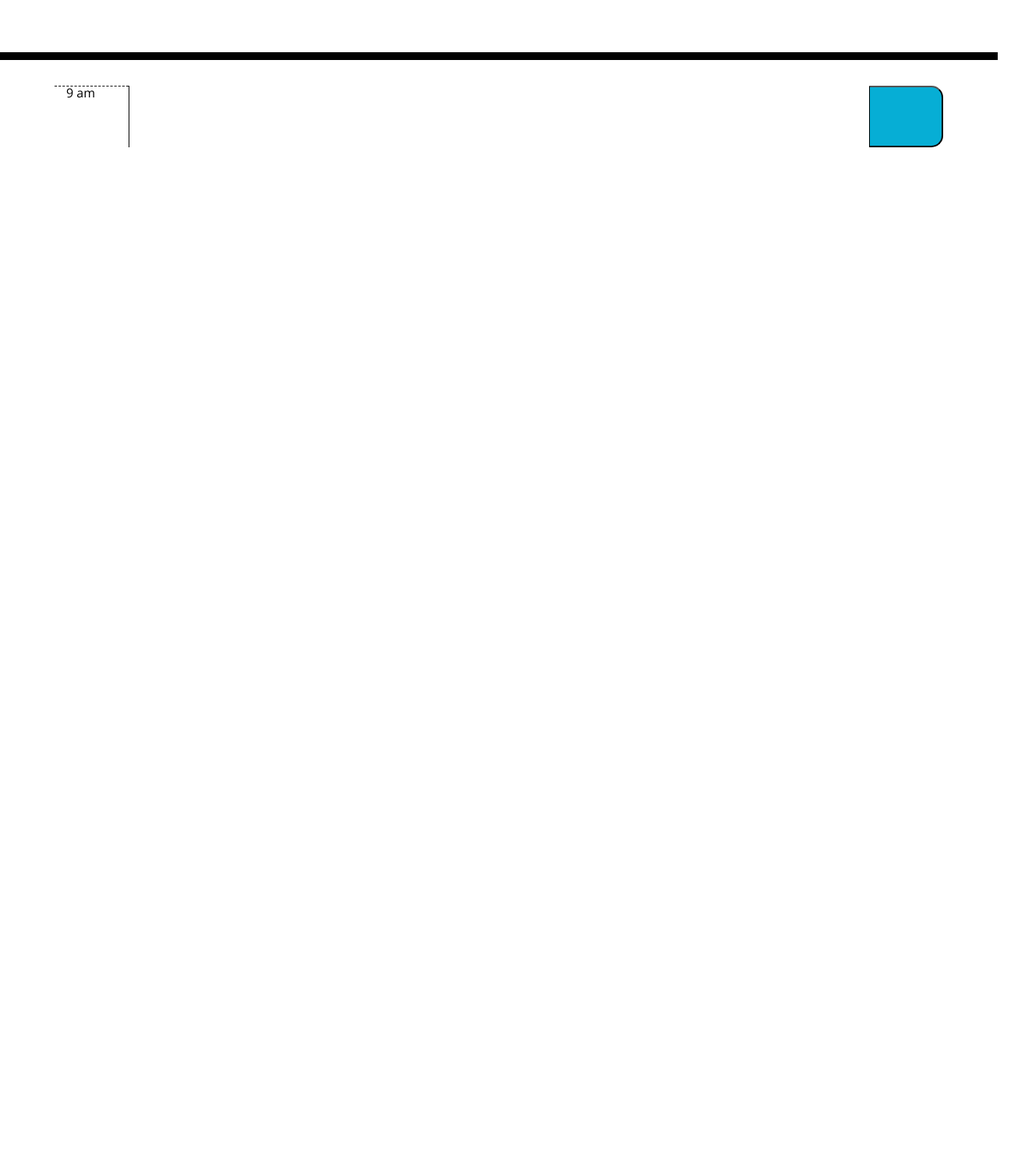
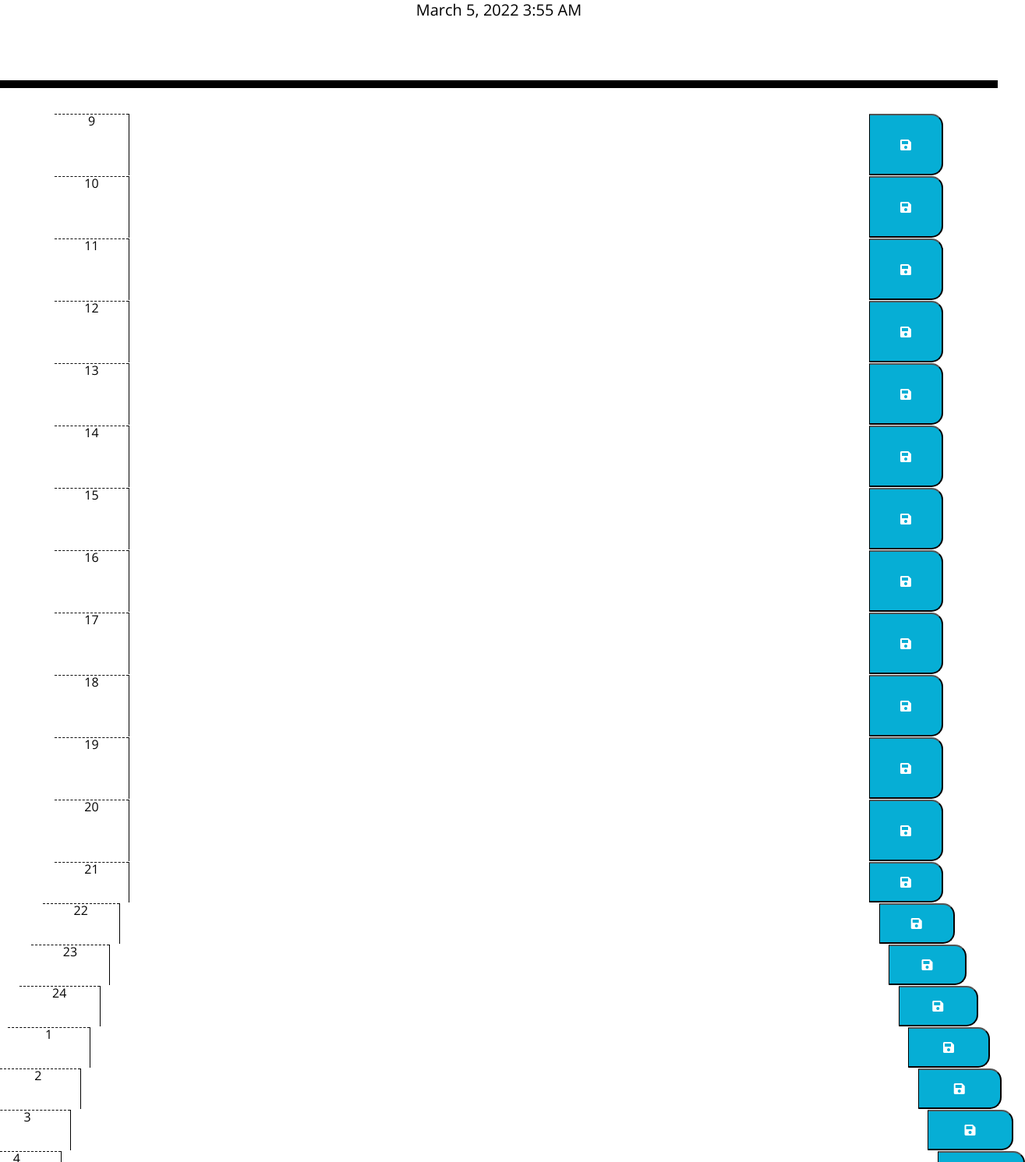
Before and after one commit to choyle-01/fun-schedule, a plain HTML site: page index.html in a window 1280 px wide. Shown: the part 191-1682 px from the top of the page at 78% size, 1315 px wide, since content can reach past the window. Before the commit the page ends 800 px from the top, so only its background shows below. Drawn offline with nearby package versions, Linux system fonts and the light colour scheme.

Commit message:
started on javaScript. HTML in a good place now

```diff
--- a/index.html
+++ b/index.html
@@ -29,15 +29,167 @@
       <p id="currentDay" class="lead"></p>
     </header>
     <div class="container">
-      <!-- Timeblocks go here -->
-      <div class="row">
-        <div class="col-1 hour">9 am</div>
-        <textarea class="col-10 description"></textarea>
-        <button class="col-1 saveBtn"></button>
+      <div class="row time-block">
+        <div class="col-1 hour">9</div>
+        <textarea id='9' class="col-10 description"></textarea>
+        <button class="col-1 saveBtn">
+          <i class="fas fa-save"></i>
+        </button>
+      </div>
+      <div class="row time-block">
+        <div class="col-1 hour">10</div>
+        <textarea id='10' class="col-10 description"></textarea>
+        <button class="col-1 saveBtn">
+          <i class="fas fa-save"></i>
+        </button>
+      </div>
+      <div class="row time-block">
+        <div class="col-1 hour">11</div>
+        <textarea id='11' class="col-10 description"></textarea>
+        <button class="col-1 saveBtn">
+          <i class="fas fa-save"></i>
+        </button>
+      </div>
+      <div class="row time-block">
+        <div class="col-1 hour">12</div>
+        <textarea id='12' class="col-10 description"></textarea>
+        <button class="col-1 saveBtn">
+          <i class="fas fa-save"></i>
+        </button>
+      </div>
+      <div class="row time-block">
+        <div class="col-1 hour">13</div>
+        <textarea id='13' class="col-10 description"></textarea>
+        <button class="col-1 saveBtn">
+          <i class="fas fa-save"></i>
+        </button>
+      </div>
+      <div class="row time-block">
+        <div class="col-1 hour">14</div>
+        <textarea id='14' class="col-10 description"></textarea>
+        <button class="col-1 saveBtn">
+          <i class="fas fa-save"></i>
+        </button>
+      </div>
+      <div class="row time-block">
+        <div class="col-1 hour">15</div>
+        <textarea id='15' class="col-10 description"></textarea>
+        <button class="col-1 saveBtn">
+          <i class="fas fa-save"></i>
+        </button>
+      </div>
+      <div class="row time-block">
+        <div class="col-1 hour">16</div>
+        <textarea id='16' class="col-10 description"></textarea>
+        <button class="col-1 saveBtn">
+          <i class="fas fa-save"></i>
+        </button>
+      </div>
+      <div class="row time-block">
+        <div class="col-1 hour">17</div>
+        <textarea id='17' class="col-10 description"></textarea>
+        <button class="col-1 saveBtn">
+          <i class="fas fa-save"></i>
+        </button>
+      </div>
+      <div class="row time-block">
+        <div class="col-1 hour">18</div>
+        <textarea id='18' class="col-10 description"></textarea>
+        <button class="col-1 saveBtn">
+          <i class="fas fa-save"></i>
+        </button>
+      </div>
+      <div class="row time-block">
+        <div class="col-1 hour">19</div>
+        <textarea id='19' class="col-10 description"></textarea>
+        <button class="col-1 saveBtn">
+          <i class="fas fa-save"></i>
+        </button>
+      </div>
+      <div class="row time-block">
+        <div class="col-1 hour">20</div>
+        <textarea id='20' class="col-10 description"></textarea>
+        <button class="col-1 saveBtn">
+          <i class="fas fa-save"></i>
+        </button>
+      </div>
+      <div class="row time-block">
+        <div class="col-1 hour">21</div>
+        <textarea id='21' class="col-10 description"></textarea>
+        <button class="col-1 saveBtn">
+          <i class="fas fa-save"></i>
+        </button>
+      <div class="row time-block">
+        <div class="col-1 hour">22</div>
+        <textarea id='22' class="col-10 description"></textarea>
+        <button class="col-1 saveBtn">
+          <i class="fas fa-save"></i>
+        </button>
+      <div class="row time-block">
+        <div class="col-1 hour">23</div>
+        <textarea id='23' class="col-10 description"></textarea>
+        <button class="col-1 saveBtn">
+          <i class="fas fa-save"></i>
+        </button>
+      <div class="row time-block">
+        <div class="col-1 hour">24</div>
+        <textarea id='24' class="col-10 description"></textarea>
+        <button class="col-1 saveBtn">
+          <i class="fas fa-save"></i>
+        </button>
+      <div class="row time-block">
+        <div class="col-1 hour">1</div>
+        <textarea id='1' class="col-10 description"></textarea>
+        <button class="col-1 saveBtn">
+          <i class="fas fa-save"></i>
+        </button>
+      <div class="row time-block">
+        <div class="col-1 hour">2</div>
+        <textarea id='2' class="col-10 description"></textarea>
+        <button class="col-1 saveBtn">
+          <i class="fas fa-save"></i>
+        </button>
+      <div class="row time-block">
+        <div class="col-1 hour">3</div>
+        <textarea id='3' class="col-10 description"></textarea>
+        <button class="col-1 saveBtn">
+          <i class="fas fa-save"></i>
+        </button>
+      <div class="row time-block">
+        <div class="col-1 hour">4</div>
+        <textarea id='4' class="col-10 description"></textarea>
+        <button class="col-1 saveBtn">
+          <i class="fas fa-save"></i>
+        </button>
+      <div class="row time-block">
+        <div class="col-1 hour">5</div>
+        <textarea id='5' class="col-10 description"></textarea>
+        <button class="col-1 saveBtn">
+          <i class="fas fa-save"></i>
+        </button>
+      <div class="row time-block">
+        <div class="col-1 hour">6</div>
+        <textarea id='6' class="col-10 description"></textarea>
+        <button class="col-1 saveBtn">
+          <i class="fas fa-save"></i>
+        </button>
+      <div class="row time-block">
+        <div class="col-1 hour">7</div>
+        <textarea id='7' class="col-10 description"></textarea>
+        <button class="col-1 saveBtn">
+          <i class="fas fa-save"></i>
+        </button>
+      <div class="row time-block">
+        <div class="col-1 hour">8</div>
+        <textarea id='8' class="col-10 description"></textarea>
+        <button class="col-1 saveBtn">
+          <i class="fas fa-save"></i>
+        </button>
       </div>
     </div>
 
     <script src="https://cdnjs.cloudflare.com/ajax/libs/jquery/3.2.1/jquery.min.js"></script>
     <script src="https://cdnjs.cloudflare.com/ajax/libs/moment.js/2.24.0/moment.min.js"></script>
+    <script src="./script.js"></script>
   </body>
 </html>
--- /dev/null
+++ b/script.js
@@ -0,0 +1,16 @@
+var today = moment();
+var hour = moment().hour();
+var text = $(".description");
+var containerEl = $(".container");
+var saveBtn = $('.saveBtn');
+var timeList = document.querySelectorAll('.hour');
+
+$("#currentDay").text(today.format("LLL"));
+console.log(timeList.innerText);
+
+for (let i = 0; i < timeList.length; i++) {
+    if (timeList.innerText != hour) {
+        console.log('random text');
+    }
+
+}
--- a/style.css
+++ b/style.css
@@ -63,6 +63,10 @@ textarea {
   border-bottom-right-radius: 15px;
   background-color: #06aed5;
   color: white;
+  text-align: center;
+  justify-content: center;
+  display: flex;
+  align-items: center;
 }
 
 .saveBtn i:hover {
```
